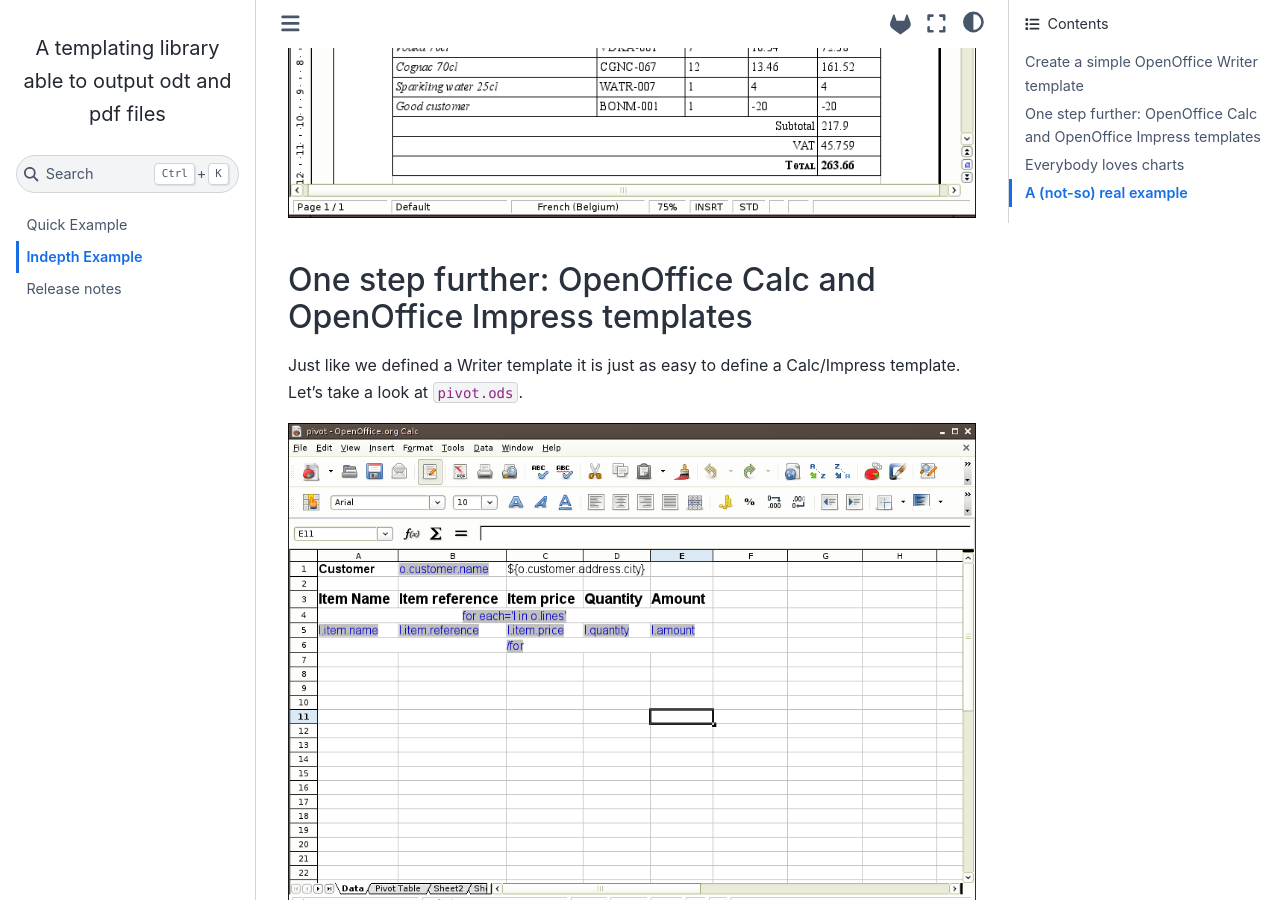
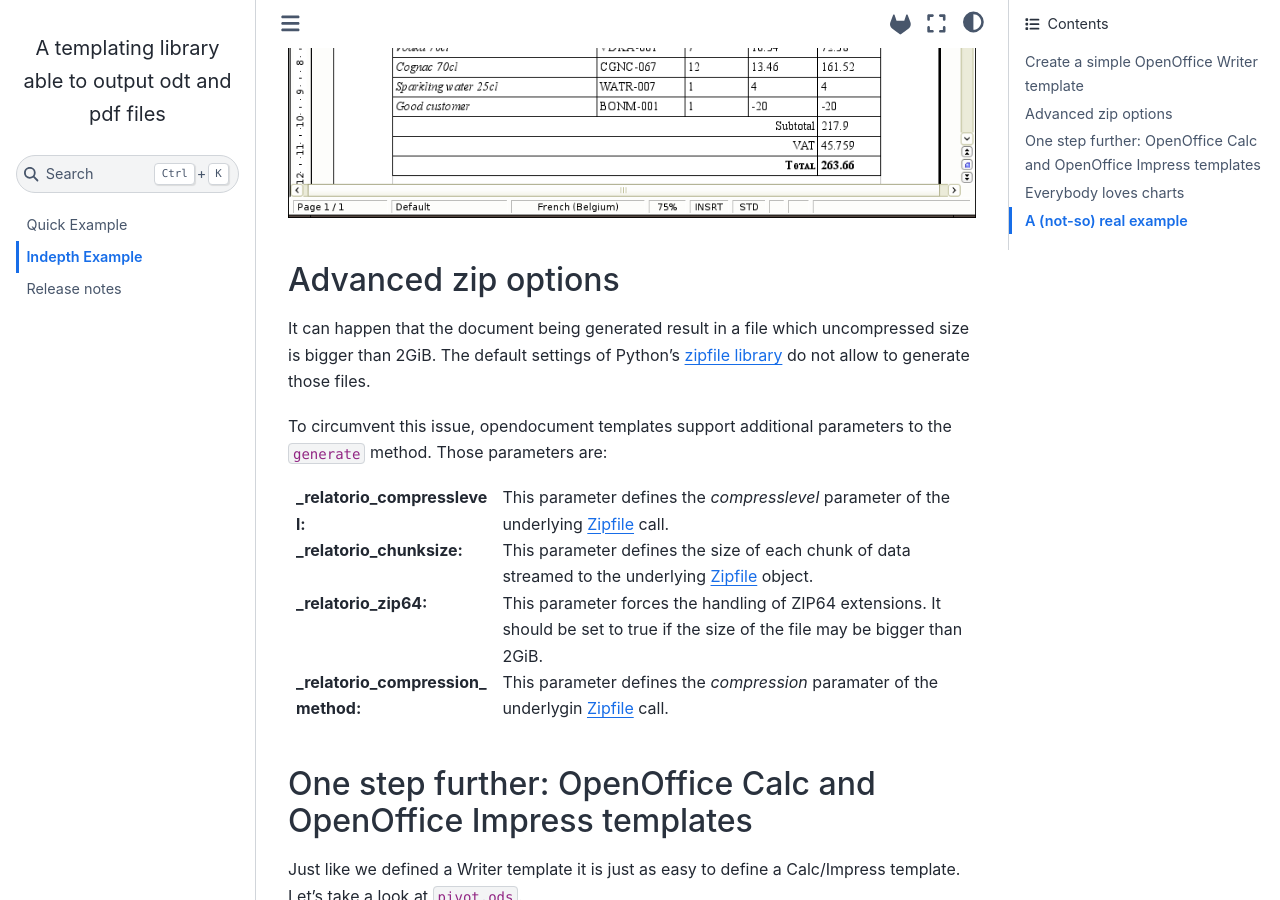
Before and after one commit to tryton/relatorio, a Sphinx documentation site: the page built from doc/indepthexample.rst, in a window 1280 px wide and 900 px high, scrolled down 2227 px. Built offline with Sphinx 7.4.7 and the Sphinx Book theme 1.1.4, drawn with Linux system fonts in a browser that asks for light colours.

Commit message:
Allow setting zip file generation options when generating opendocument files
Closes #72

```diff
--- a/doc/indepthexample.rst
+++ b/doc/indepthexample.rst
@@ -48,6 +48,32 @@
 And thus here is our invoice, generated through relatorio:
 
 .. image:: basic_generated.png
+
+Advanced zip options
+--------------------
+
+It can happen that the document being generated result in a file which
+uncompressed size is bigger than 2GiB. The default settings of Python's
+`zipfile library`_ do not allow to generate those files.
+
+To circumvent this issue, opendocument templates support additional parameters
+to the ``generate`` method. Those parameters are:
+
+:_relatorio_compresslevel: This parameter defines the *compresslevel* parameter
+                           of the underlying Zipfile_ call.
+
+:_relatorio_chunksize: This parameter defines the size of each chunk of data
+                       streamed to the underlying Zipfile_ object.
+
+:_relatorio_zip64: This parameter forces the handling of ZIP64 extensions.
+                   It should be set to true if the size of the file may be
+                   bigger than 2GiB.
+
+:_relatorio_compression_method: This parameter defines the *compression*
+                                paramater of the underlygin Zipfile_ call.
+
+.. _`zipfile library`: https://docs.python.org/3/library/zipfile.html
+.. _Zipfile: https://docs.python.org/3/library/zipfile.html#zipfile.ZipFile
 
 One step further: OpenOffice Calc and OpenOffice Impress templates
 ------------------------------------------------------------------
```
Also changed, not shown: 2 other files.
